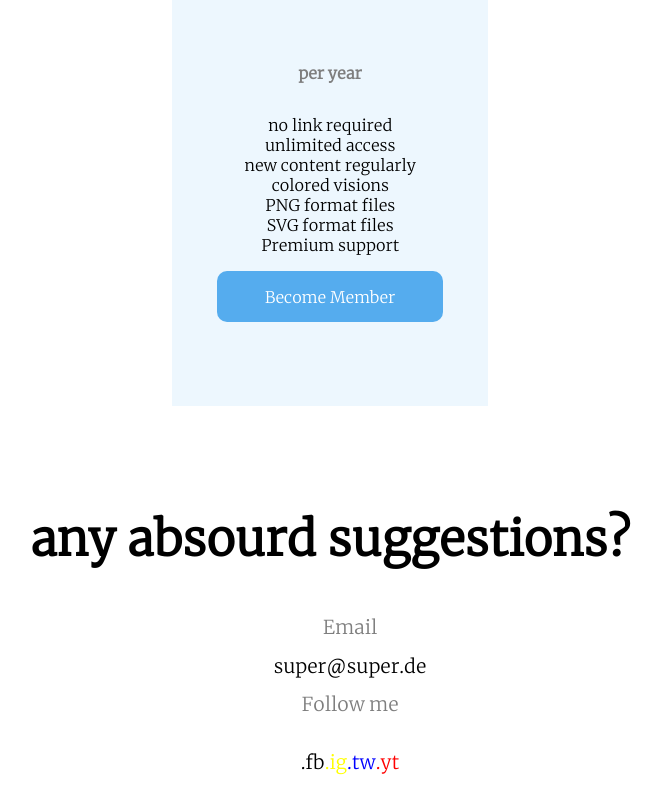
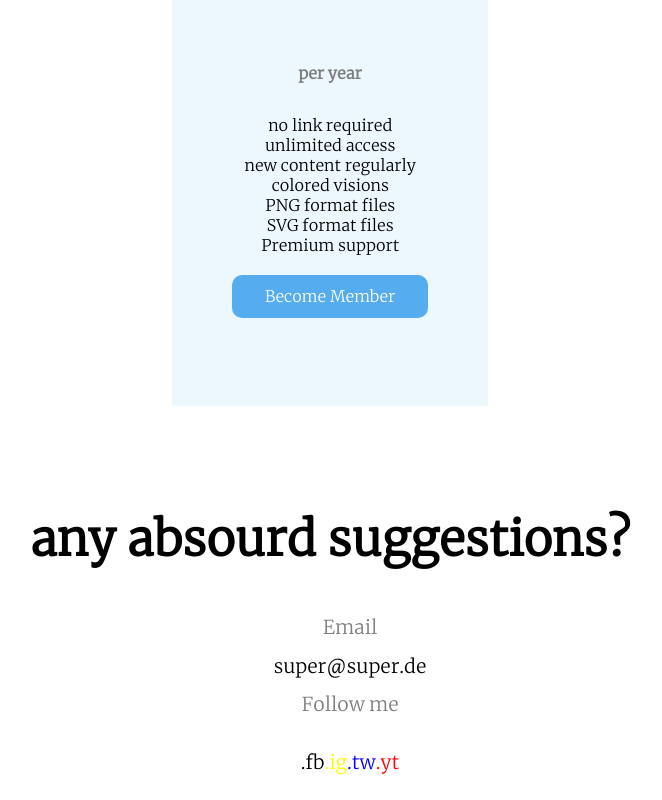
Before and after one commit to VictordelaM/flexbox_projekt, a plain HTML site: page index.html in a window 1280 px wide. Shown: the part 4371-5171 px from the top of the page, without its empty margins (310-972 px from the left). Drawn offline with Linux system fonts and the light colour scheme.

Commit message:
become member button ergänzt

```diff
--- a/assets/css/style.css
+++ b/assets/css/style.css
@@ -311,7 +311,7 @@ main .membership ul{
     margin-right: 12.5%;
     }
 
-main .membership button{
+main .membership button a{
     border-radius: 10px;
     background-color: #55ACEE;
     color: #FFF;
@@ -322,6 +322,13 @@ main .membership button{
     padding: 5% 15%;
     margin: auto;
     border: none;
+    text-decoration: none;
+}
+
+main .membership button {
+    border: none;
+    background-color: rgba(85, 172, 238, 0);
+    padding: 5% 15%;
 }
 
 /* ----------footer---------- */
--- a/index.html
+++ b/index.html
@@ -71,7 +71,7 @@
                 <li>SVG format files</li>
                 <li>Premium support</li>
             </ul>
-            <button>Become Member</button>
+            <button><a href="index.html">Become Member</a></button>
         </section>
     </main>
     <footer>
```
Also changed, not shown: lol.html (+1 -0 lines).
